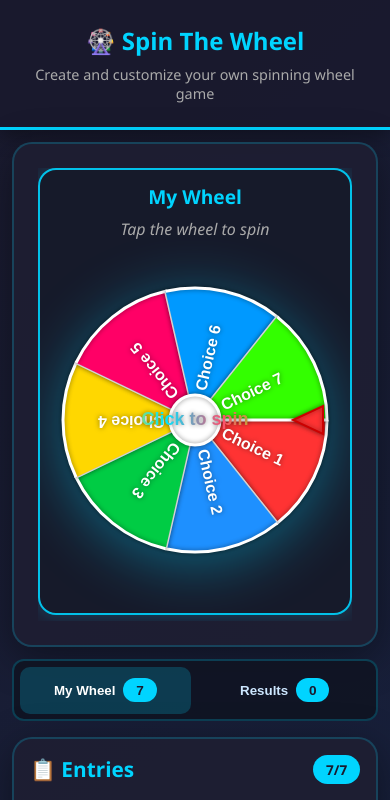
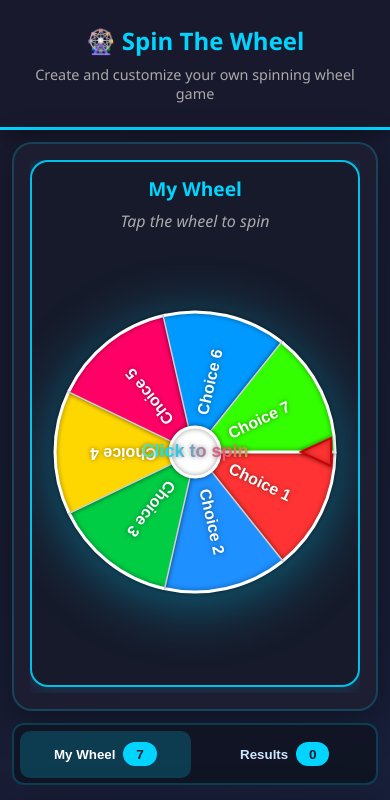
Before and after one commit to bikram73/Spin_The_Wheel_Game, a React (Vite) app: page / in a window 390 px wide. Shown: the top 800 px of the page. Built offline with nearby package versions, Linux system fonts and the light colour scheme; the HTML template or start-up script is replaced by a standard one.

Commit message:
first commit

```diff
--- a/src/styles.css
+++ b/src/styles.css
@@ -1194,18 +1194,23 @@ body,
   }
 
   .wheel-container {
-    min-height: 360px;
+    min-height: 440px;
   }
 
   .wheel-canvas {
-    width: min(100%, 360px);
-    max-width: 360px;
-    max-height: 360px;
+    width: min(94vw, 430px);
+    max-width: 430px;
+    max-height: 430px;
   }
 
   .main-content {
     padding: 0.75rem;
     gap: 0.75rem;
+  }
+
+  .wheel-section {
+    padding: 1rem;
+    gap: 1rem;
   }
 
   .panel {
```
